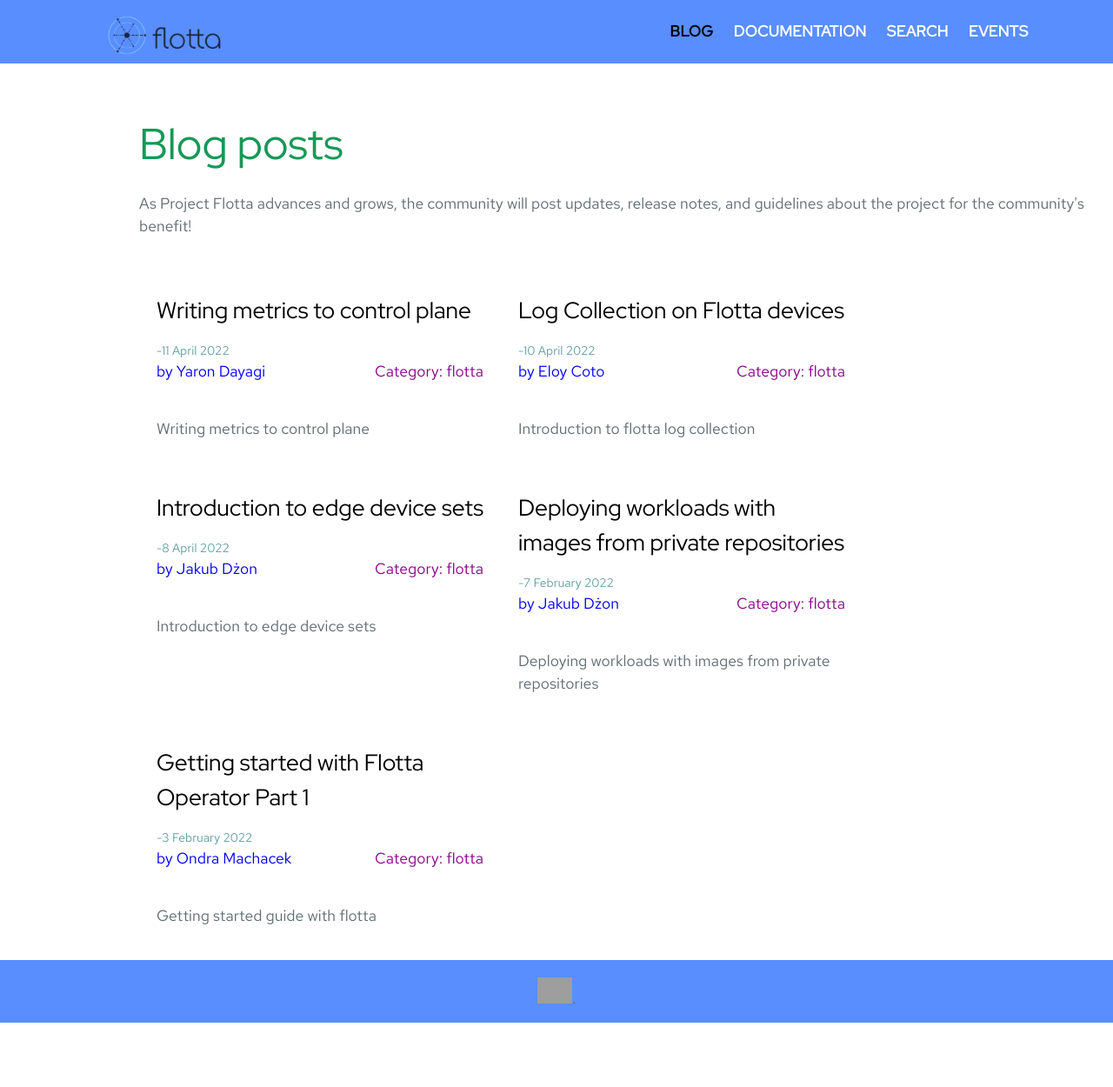
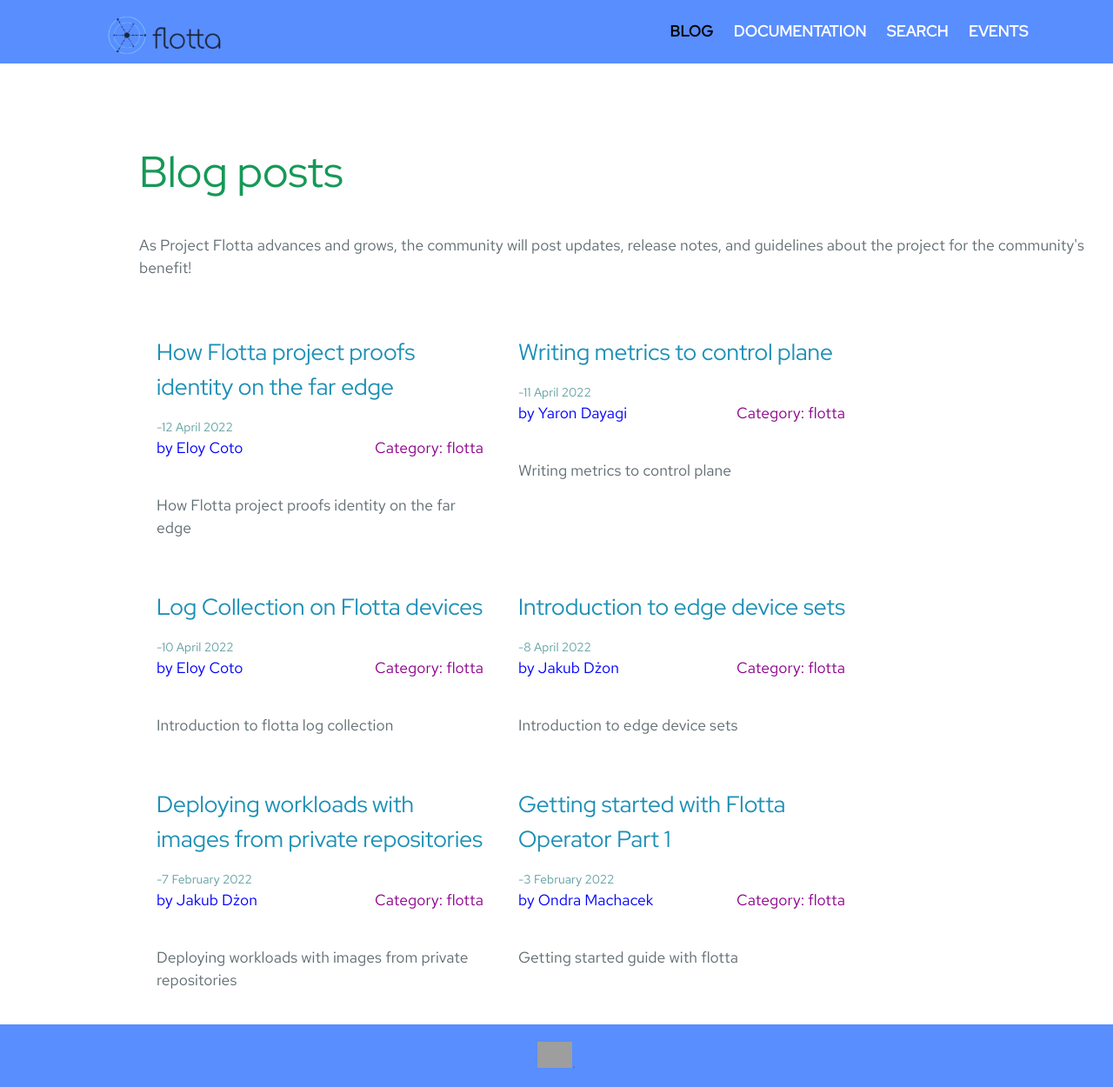
Before and after one commit to project-flotta/project-flotta.github.io, a Jekyll site: the page built from blog/index.html, in a window 1280 px wide and 1250 px high. Shown: the whole window at 87% size. Built offline with Jekyll 4.4.1, drawn with Linux system fonts in a browser that asks for light colours; some of the changed lines change nothing that is shown; grey boxes are pictures that could not be loaded.

Commit message:
Post: Add Auth{n,z} post
- Added post regarding AuthN/Authz
- Fix issues with links, where white.

Signed-off-by: Eloy Coto <eloy.coto@acalustra.com>

```diff
--- a/_layouts/post.html
+++ b/_layouts/post.html
@@ -1,9 +1,10 @@
 ---
 layout: default
 ---
-<header>
+<div class="blog-posts">
+  <header>
     <h2>{{ page.title }}</h2>
   </header>
 
-
-    {{ content }}
+  {{ content }}
+</div>
--- /dev/null
+++ b/_posts/2022-04-12-identity.markdown
@@ -0,0 +1,80 @@
+---
+layout: post
+title:  "How Flotta project proofs identity on the far edge"
+date:   2022-04-12 12:00:00 +0100
+categories: flotta
+author: Eloy Coto <eloy.coto@acalustra.com>
+tags:
+  - authentication
+  - flotta
+
+summary-1: How Flotta project proofs identity on the far edge
+---
+
+When speaking about the edge the most problematic thing is the security. At the
+edge, you cannot assume there is security at all, so we assume that all your
+devices are compromised by default and we adopt a [Zero
+trust](https://cloud.google.com/beyondcorp) approach.
+
+Edge Authentication is getting traction, and at the moment, there are multiple
+projects out there that take care of it. The most promising one to us is
+[FDO](https://fidoalliance.org/specs/FDO/FIDO-Device-Onboard-RD-v1.0-20201202.html)
+- protocol-driven Device Onboarding project by [FIDO
+alliance](https://fidoalliance.org/).That protocol is to onboard new devices to
+the fleet of devices, but making sure that it's taking place at manufacturer
+level with the approval of the edge-administrator. To get more information, we
+highly recommend this
+[presentation](https://www.youtube.com/watch?v=fAGCkenbKCA&ab_channel=DevConf).
+
+Flotta will use FDO for initialization, but regarding edge security there are
+more steps than that, like TLS Certificate renewals, certificates expiration
+and much more, for that Flotta has some flows in place.
+
+
+## Device Onboarding
+
+Right now, Flotta uses [Mutual
+TLS](https://en.wikipedia.org/wiki/Mutual_authentication) certificates to
+onboard new devices to the Operator. That certificate will be injected into the
+ISO creation using kickstart files where Manufacturer or Edge administrator can
+initialise the device. That ISO is managed by the Flotta OS lifecycle.
+
+When the device boots on the final destination, it uses that Register
+certificate to register (the only action that can do with that certificate);
+such API call also contains a Certificate signed Request, needed to get the
+device public key to be able to sign it and returned to the device. That
+certificate can only be obtained if the Edge-administrator approves the device
+to register first.
+
+To avoid security issues with that certificates, Flotta will implement TPM keys
+for that certificates, even if someone has access to the certificate, it cannot
+be used outside of the device. At the same time, in the API a new security
+check will be added so that only devices with a Key TPM based can be registered.
+
+
+## Authentication
+
+When designing the authentication system in Flotta we knew that there are some
+special cases: Edge network is not reliable, devices can be turned off for a
+long period of time, the API Server should scale horizontally to be able to
+server to millions of devices. Because of all of this, we implement an MTLS
+certificate where API should only get the CA certificate and validate that the
+client certificate is correctly signed.
+
+Those client certificates have a short expiration because Flotta also
+implements a way to renew those certificates, to make sure that a edge device
+is able to run a workload if a certificate is expired.
+
+## Authorization
+
+To continue our work at scale, where Flotta wants to achieve millions of
+devices, the authorization is made on client certificate. Because the
+Certificate signing is made by Flotta, so the API is scaling horizontally and
+validation can happen on any API server.
+
+All information needed to make any authorization is provided by metadata stored
+in the certificate subject - there is no need to reach to any RBAC server.
+
+To try the device onboarding connection, you can follow the getting started
+guide that is available
+[here](https://github.com/project-flotta/flotta-operator/blob/main/docs/user-guide/running.md).
--- a/assets/post.scss
+++ b/assets/post.scss
@@ -22,17 +22,19 @@
 .post-title{
 
     color:black;
-
 }
 
 .blog-posts{
     display: flex;
     flex-wrap: wrap;
     flex-direction: row;
+}
 
+.blog-posts a {
+  color: $blog-a-color;
 }
+
 .blog-title{
-
     font-size: 50px;
 }
 
```
